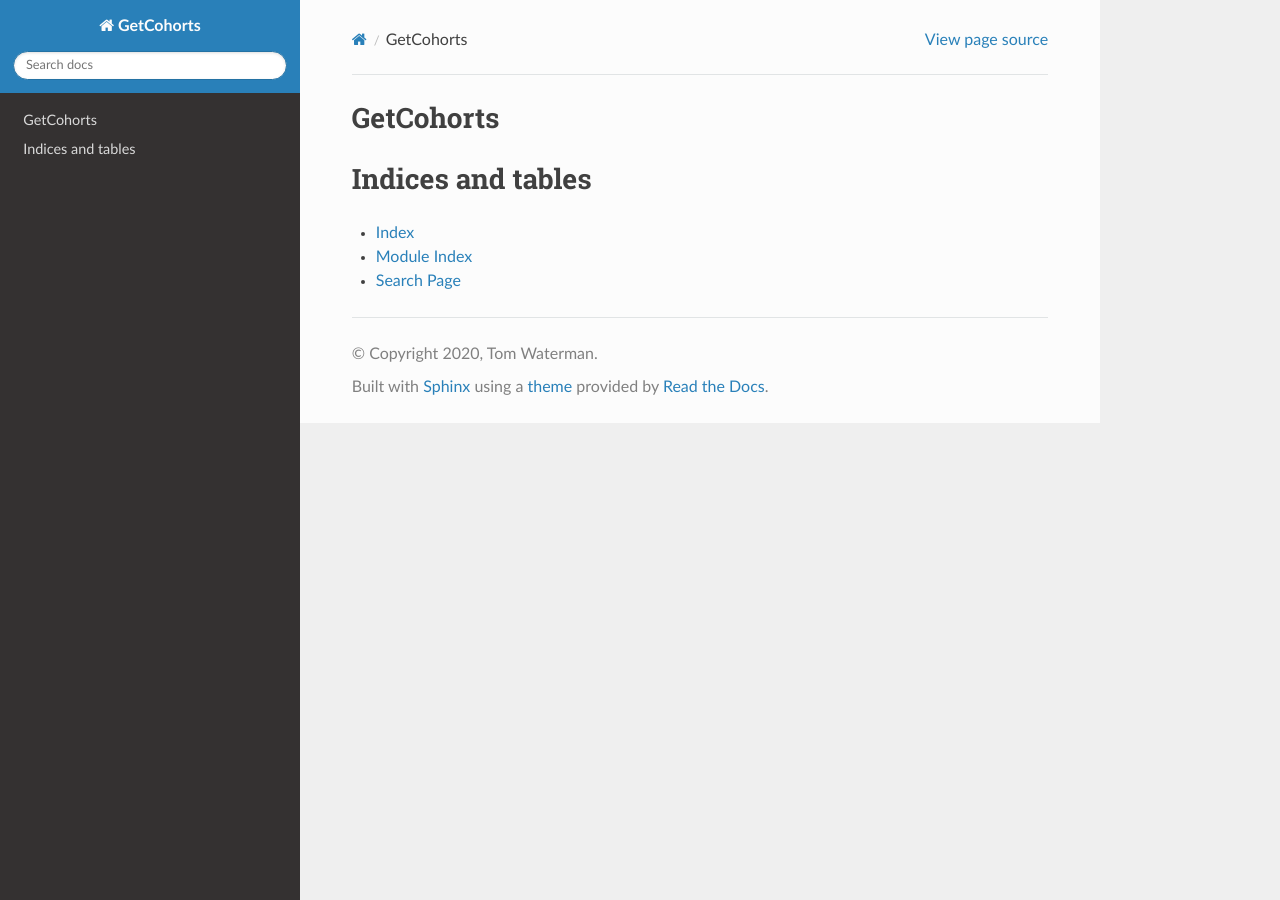
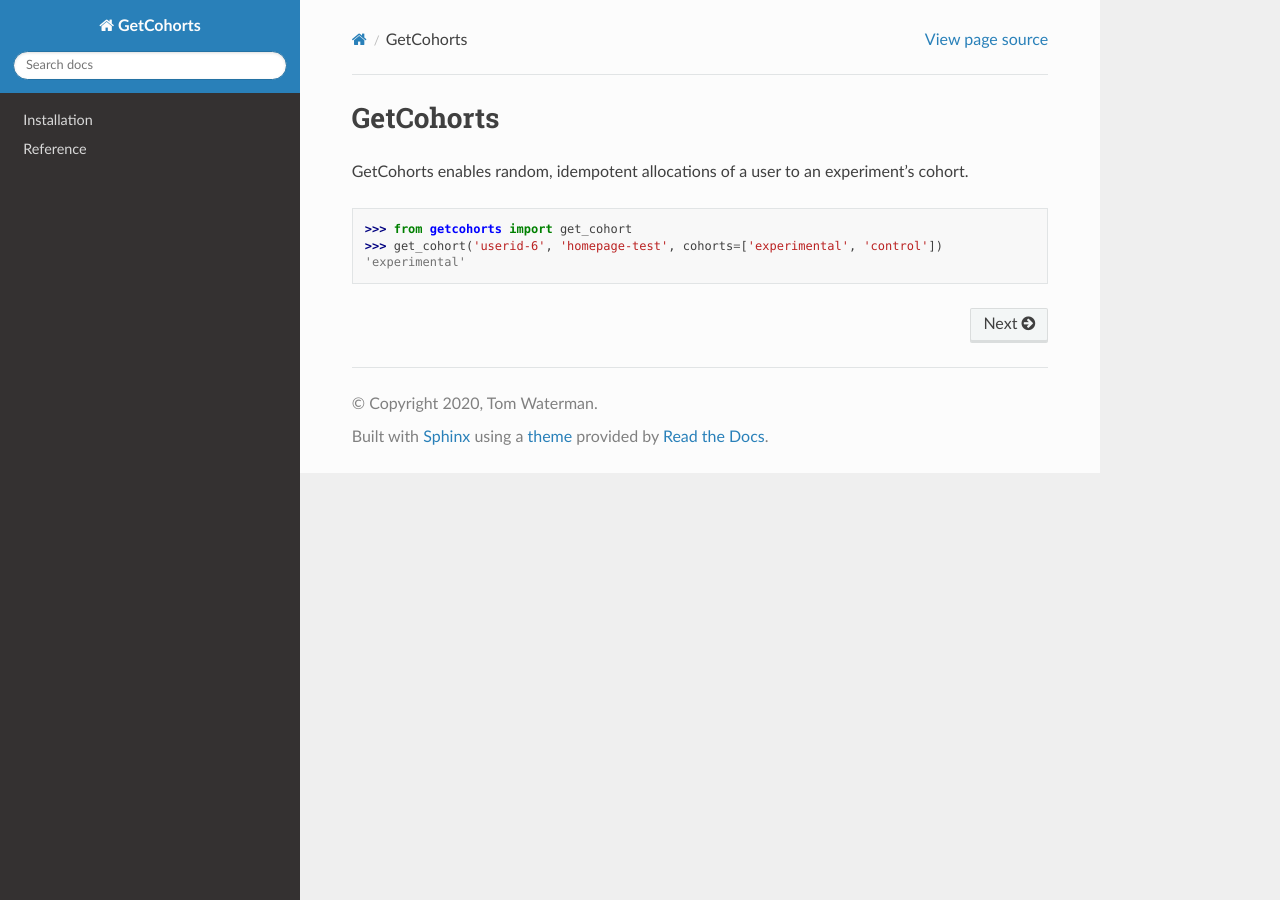
Before and after one commit to tjwaterman99/getcohorts, a Sphinx documentation site: the page built from docs/index.rst, in a window 1280 px wide. Built offline with Sphinx 7.4.7 and the Read the Docs theme 2.0.0, drawn with Linux system fonts in a browser that asks for light colours.

Commit message:
Update docs

```diff
--- a/docs/conf.py
+++ b/docs/conf.py
@@ -31,7 +31,8 @@ release = '0.0.1'
 # extensions coming with Sphinx (named 'sphinx.ext.*') or your custom
 # ones.
 extensions = [
-    'sphinx_rtd_theme'
+    'sphinx_rtd_theme',
+    'sphinx.ext.autodoc',
 ]
 
 # Add any paths that contain templates here, relative to this directory.
--- a/docs/index.rst
+++ b/docs/index.rst
@@ -3,18 +3,20 @@
    You can adapt this file completely to your liking, but it should at least
    contain the root `toctree` directive.
 
+.. toctree::
+   :hidden:
+
+   install
+   reference
+
+
 GetCohorts
 ==========
 
-.. toctree::
-   :maxdepth: 2
-   :caption: Contents:
+GetCohorts enables random, idempotent allocations of a user to an experiment's cohort.
 
+.. code-block::
 
-
-Indices and tables
-==================
-
-* :ref:`genindex`
-* :ref:`modindex`
-* :ref:`search`
+   >>> from getcohorts import get_cohort
+   >>> get_cohort('userid-6', 'homepage-test', cohorts=['experimental', 'control'])
+   'experimental'
```
Also changed, not shown: docs/install.rst (added, +8 -0 lines), docs/reference.rst (added, +10 -0 lines), 1 other file.
